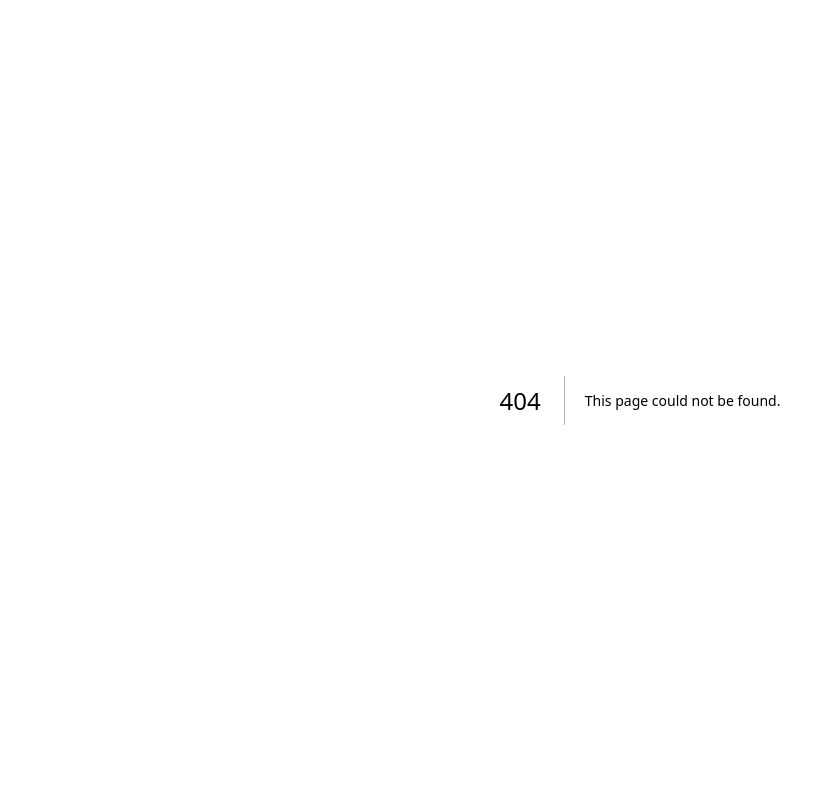
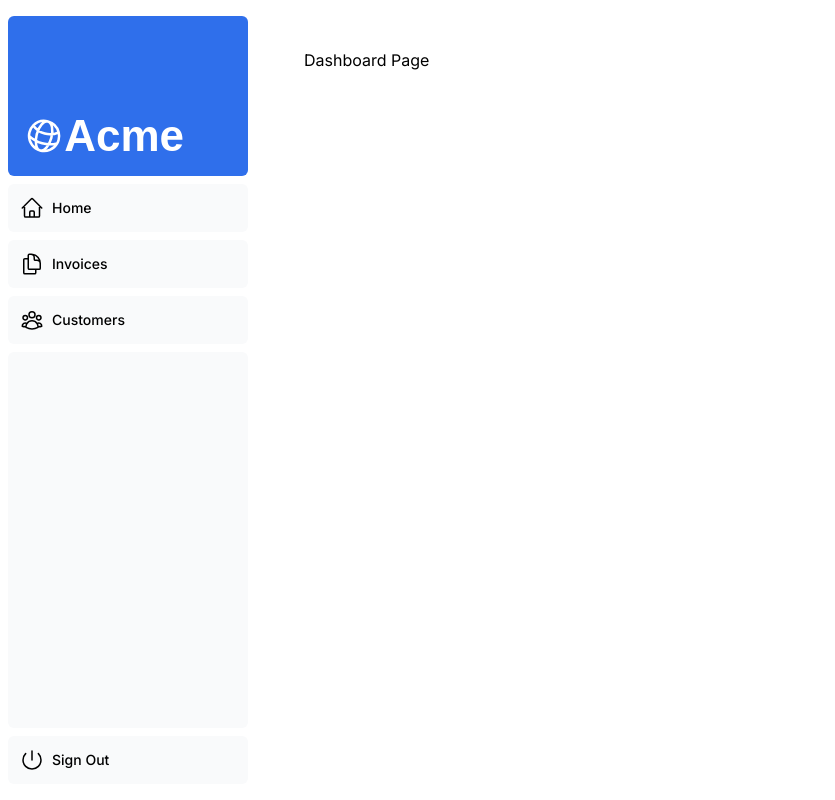
Before and after one commit to suasuasuasuasua/nextjs-tutorial, a Next.js app: page /dashboard in a window 1280 px wide. Before the commit this address had no page. Shown: the whole page, without its empty margins (0-835 px from the left). Built offline with nearby package versions, Linux system fonts and the light colour scheme; a web font is replaced by a local one.

Commit message:
done with c4

```diff
--- /dev/null
+++ b/app/dashboard/customers/page.tsx
@@ -0,0 +1,7 @@
+export default function Page() {
+  return (
+    <p>
+      Customers Page
+    </p>
+  )
+}
--- /dev/null
+++ b/app/dashboard/invoices/page.tsx
@@ -0,0 +1,7 @@
+export default function Page() {
+  return (
+    <p>
+      Invoices Page
+    </p>
+  )
+}
--- /dev/null
+++ b/app/dashboard/layout.tsx
@@ -0,0 +1,22 @@
+import SideNav from "../ui/dashboard/sidenav";
+
+// The SideNav component is defined as a custom UI component
+
+// By default, the layout will return this Layout component
+// It will receive children prop as an argument. Here, we say that the
+// children can be a page or another layout, hence the React.ReactNode
+// Thus, pages inside the /dashboard will automatically be nested inside a
+// Layout
+export default function Layout({ children }: { children: React.ReactNode }) {
+  return (
+    <div className="flex h-screen flex-col md:flex-row md:overflow-hidden">
+      <div className="w-full flex-none md:w-64">
+        <SideNav />
+      </div>
+
+      <div className="flex-grow p-6 md:overflow-y-auto md:p-12">
+        {children}
+      </div>
+    </div>
+  )
+}
--- /dev/null
+++ b/app/dashboard/page.tsx
@@ -0,0 +1,7 @@
+export default function Page() {
+  return (
+    <p>
+      Dashboard Page
+    </p>
+  )
+}
--- a/package.json
+++ b/package.json
@@ -12,6 +12,7 @@
     "autoprefixer": "10.4.19",
     "bcrypt": "^5.1.1",
     "clsx": "^2.1.1",
+    "eslint": "^9.12.0",
     "next": "15.0.0-canary.56",
     "next-auth": "5.0.0-beta.19",
     "postcss": "8.4.38",
```
Also changed, not shown: 2 other files (tests, documents, lock files or other folders).
